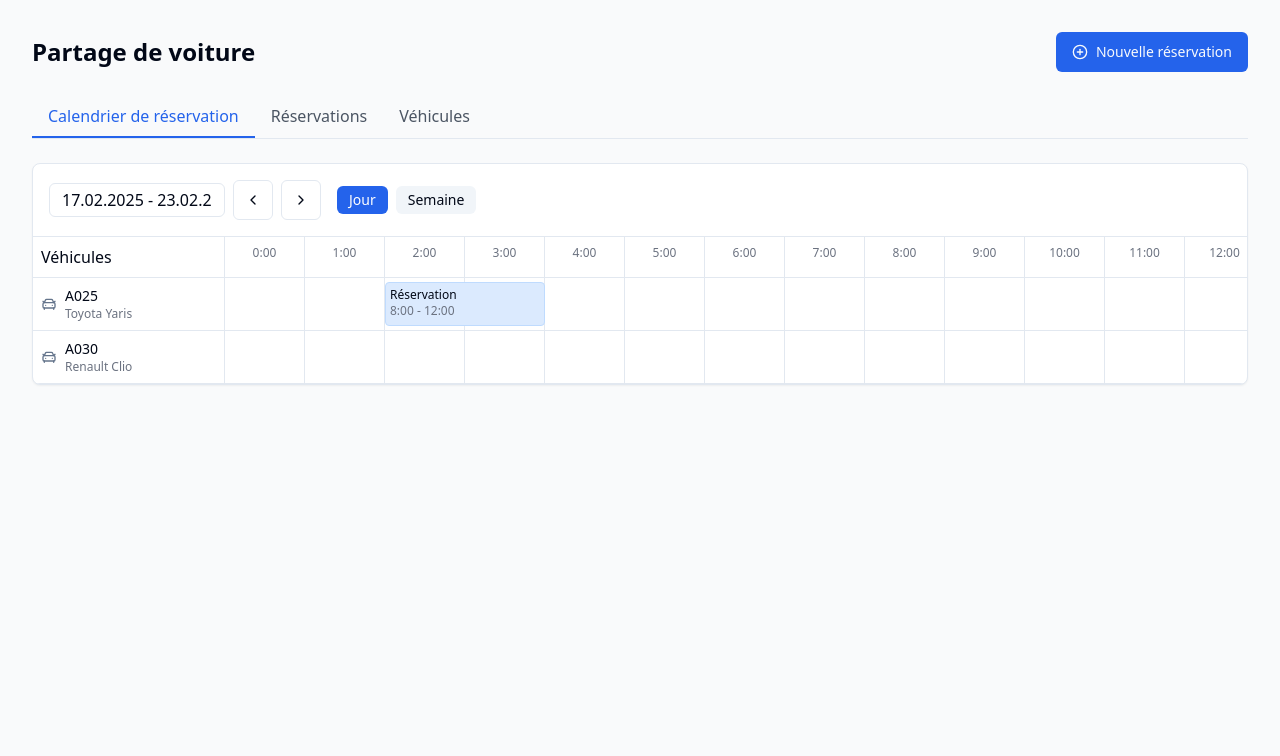
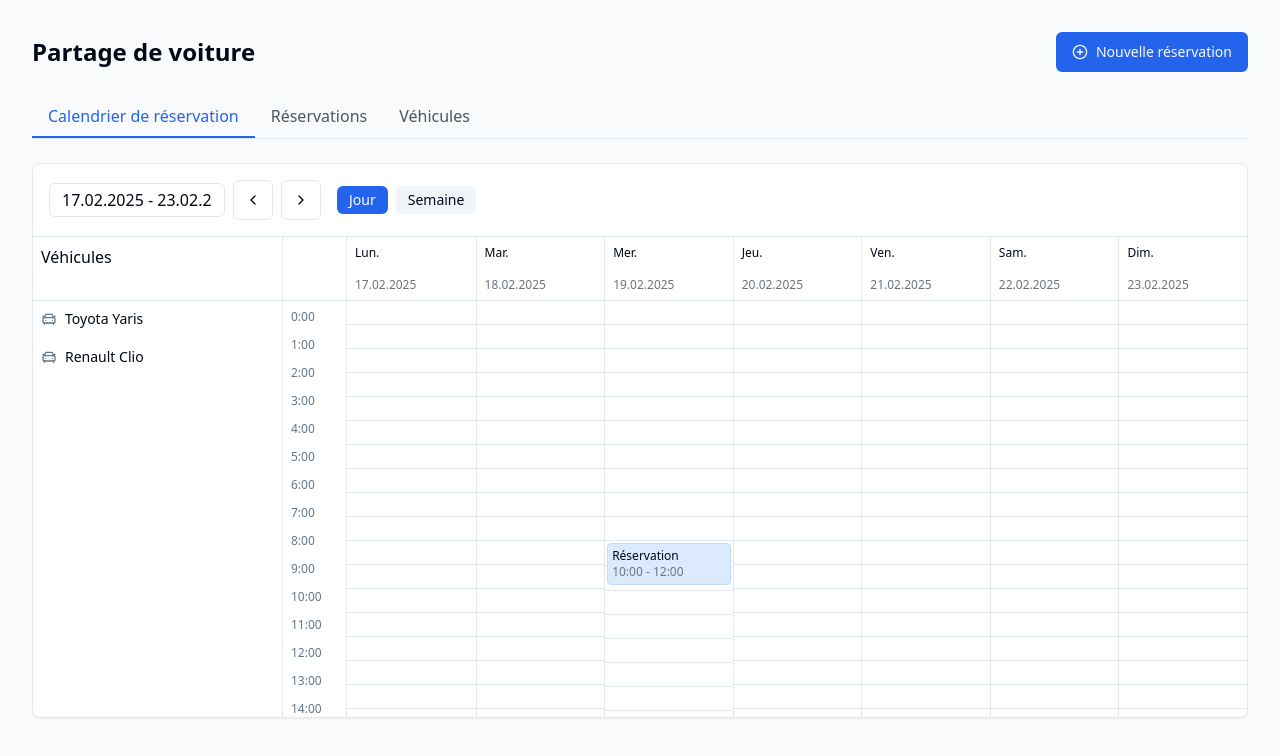
Before and after one commit to Aymanebouf/reservation-vehicules, a React (Vite) app: page / in a window 1280 px wide. Shown: the top 756 px of the page. Built offline with nearby package versions, Linux system fonts and the light colour scheme.

Commit message:
Enhance Booking Calendar Display
Add hourly reservation information to the booking calendar, displayed per vehicle.

```diff
--- a/src/components/Calendar/BookingCalendar.tsx
+++ b/src/components/Calendar/BookingCalendar.tsx
@@ -445,59 +445,63 @@ export const BookingCalendar = () => {
           </div>
         </div>
       </div>
-      <div className="flex flex-col">
-        {/* En-tête avec les heures */}
-        <div className="flex border-b">
-          <div className="w-48 flex-shrink-0 border-r p-2 font-medium">
-            Véhicules
-          </div>
-          <div className="flex flex-1 overflow-x-auto">
-            {Array.from({ length: 24 }, (_, i) => (
+      <div className="grid grid-cols-[250px_auto_1fr] h-[calc(100vh-20rem)] overflow-hidden">
+        <div className="border-r">
+          <div className="h-16 border-b bg-white font-medium p-2">Véhicules</div>
+          <div className="space-y-[2px]">
+            {vehicles.map((vehicle) => (
               <div
-                key={i}
-                className="flex-shrink-0 w-20 border-r px-2 py-2 text-xs text-gray-500 text-center"
+                key={vehicle.id}
+                className="flex items-center gap-2 p-2 hover:bg-slate-50"
               >
-                {`${i}:00`}
+                <CarFront className="h-4 w-4 text-slate-500" />
+                <span className="text-sm">{vehicle.name}</span>
               </div>
             ))}
           </div>
         </div>
-
-        {/* Timeline pour chaque véhicule */}
-        <div className="overflow-auto">
-          {vehicles.map((vehicle) => (
-            <div key={vehicle.id} className="flex border-b">
-              <div className="w-48 flex-shrink-0 border-r p-2">
-                <div className="flex items-center gap-2">
-                  <CarFront className="h-4 w-4 text-slate-500" />
-                  <div>
-                    <div className="text-sm font-medium">{vehicle.id}</div>
-                    <div className="text-xs text-gray-500">{vehicle.name}</div>
-                  </div>
+        <div className="w-16 border-r bg-white">
+          <div className="h-16 border-b" />
+          <div className="space-y-3 p-2">
+            {Array.from({ length: 24 }, (_, i) => (
+              <div key={i} className="text-xs text-slate-500">{`${i}:00`}</div>
+            ))}
+          </div>
+        </div>
+        <div>
+          <div className="flex flex-col border-b h-16">
+            <div className="grid grid-cols-7 h-8">
+              {weekDays.map((day) => (
+                <div key={day} className="h-8 border-l p-2 text-xs font-medium first:border-l-0">
+                  {day}
                 </div>
-              </div>
-              <div className="flex flex-1 relative">
-                {Array.from({ length: 24 }, (_, i) => (
-                  <div
-                    key={i}
-                    className="flex-shrink-0 w-20 border-r hover:bg-gray-50 transition-colors"
-                  >
-                    {/* Espace pour les réservations */}
+              ))}
+            </div>
+            <div className="grid grid-cols-7 h-8">
+              {weekDays.map((_, index) => (
+                <div key={index} className="h-8 border-l p-2 text-xs text-gray-500 first:border-l-0">
+                  {`${index + 17}.02.2025`}
+                </div>
+              ))}
+            </div>
+          </div>
+          <div className="grid grid-cols-7">
+            {Array.from({ length: 7 }).map((_, dayIndex) => (
+              <div key={dayIndex} className="border-l first:border-l-0">
+                {Array.from({ length: 24 }).map((_, hourIndex) => (
+                  <div key={hourIndex} className="h-6 border-b">
+                    {/* Exemple de réservation */}
+                    {dayIndex === 2 && hourIndex === 10 && (
+                      <div className="bg-blue-100 border border-blue-200 p-1 text-xs m-0.5 rounded">
+                        <div className="font-medium truncate">Réservation</div>
+                        <div className="text-gray-500 truncate">10:00 - 12:00</div>
+                      </div>
+                    )}
                   </div>
                 ))}
-                {/* Exemple de réservation (à adapter selon vos données) */}
-                {vehicle.id === "A025" && (
-                  <div
-                    className="absolute top-1 left-[160px] w-[160px] bg-blue-100 border border-blue-200 rounded-sm p-1 text-xs"
-                    style={{ height: "calc(100% - 8px)" }}
-                  >
-                    <div className="font-medium">Réservation</div>
-                    <div className="text-gray-500">8:00 - 12:00</div>
-                  </div>
-                )}
               </div>
-            </div>
-          ))}
+            ))}
+          </div>
         </div>
       </div>
     </Card>
```
